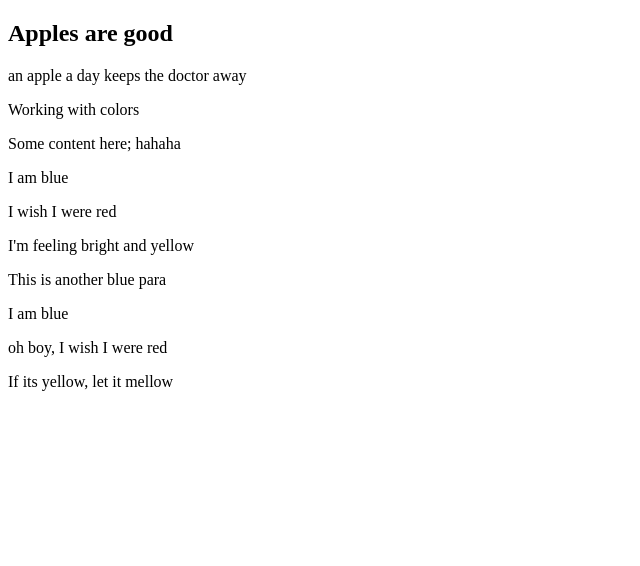
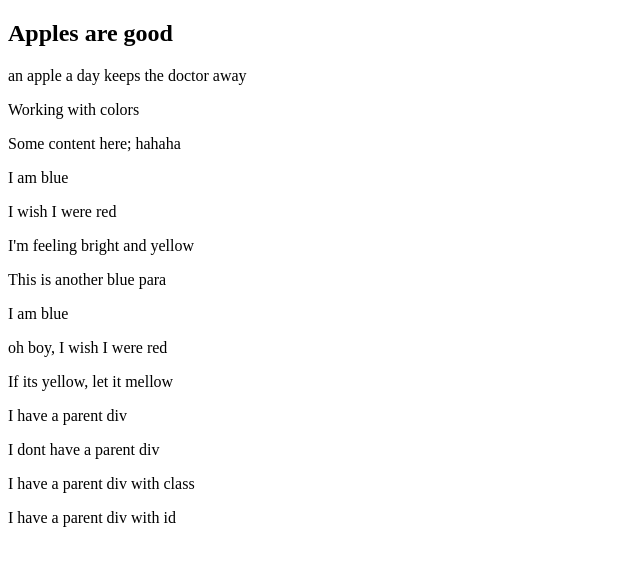
Before and after one commit to Aisha-Sumaiya/HtmlCss, a plain HTML site: page index3.html in a window 1280 px wide. Shown: the whole page, without its empty margins (0-640 px from the left). Drawn offline with Linux system fonts and the light colour scheme.

Commit message:
code of html & css tutorial 23

```diff
--- a/index3.html
+++ b/index3.html
@@ -28,5 +28,16 @@
 		<p id="red"> oh boy, I wish I were red </p>
 		<p id="yellow"> If its yellow, let it mellow </p>
 <!-- tutorial 22 ended here -->
+		<div>
+			<p> I have a parent div  </p>
+		</div>
+		<p> I dont have a parent div </p>
+		<div class="red">
+			<p> I have a parent div with class  </p>
+		</div>
+		<div id="green">
+			<p> I have a parent div with id </p>
+		</div>
+<!-- tutorial 23 ended here -->
 	</body>
 </html>
```
